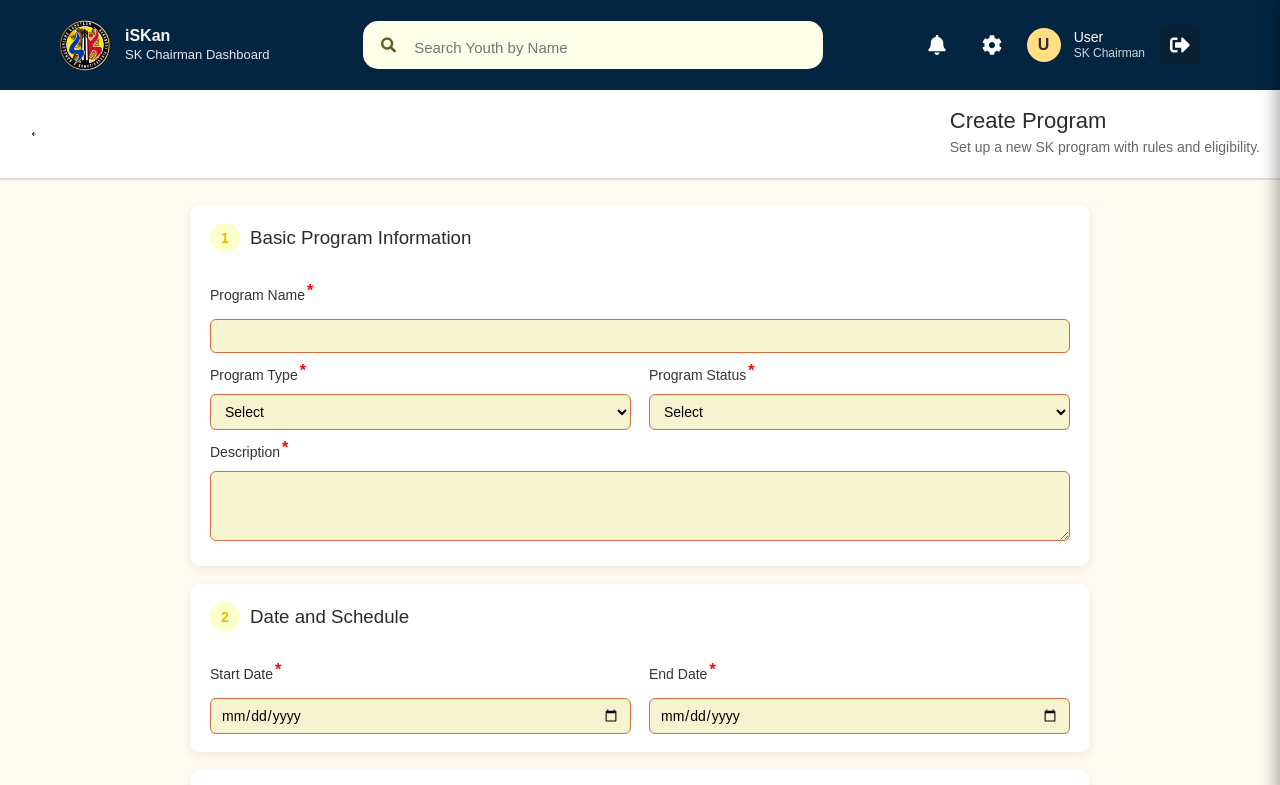
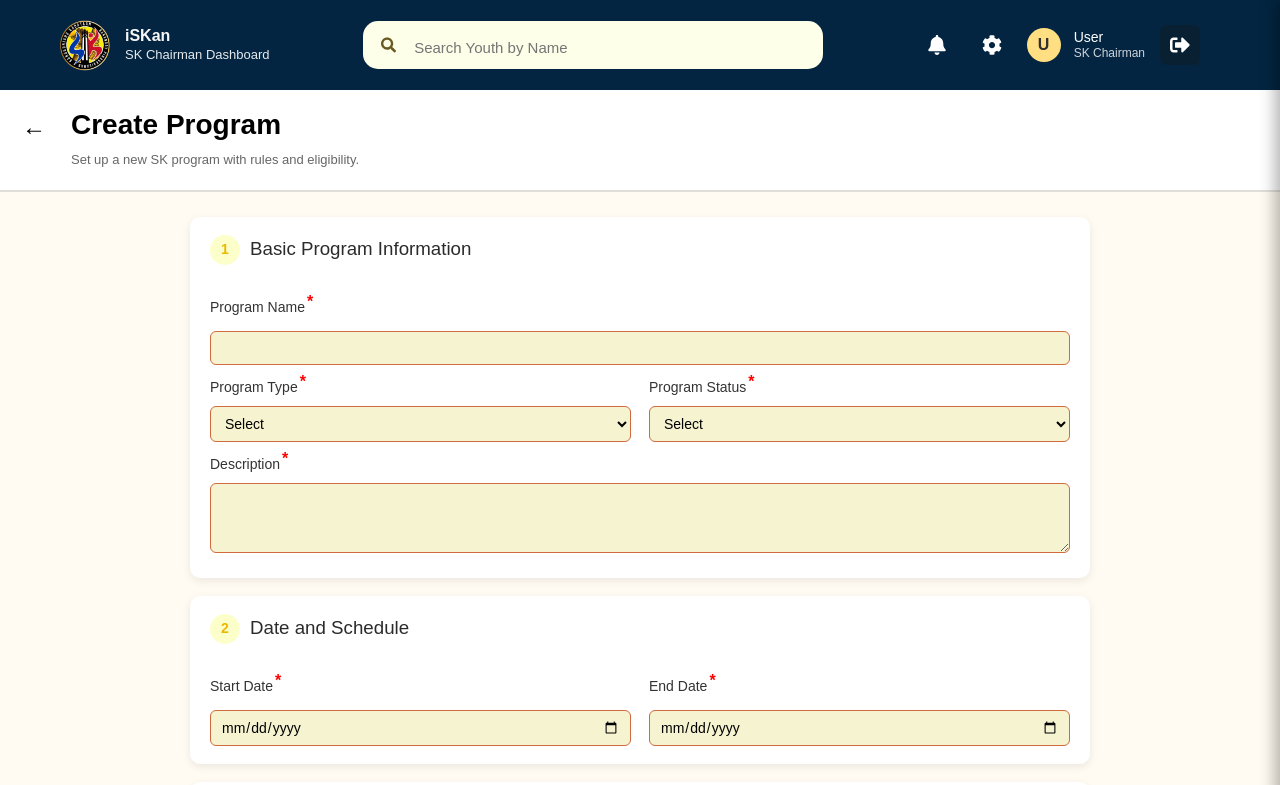
Before and after one commit to patriciabambam13-spec/iSKan-system, a React (Vite) app: page /create-programs in a window 1280 px wide. Shown: the top 785 px of the page. Built offline with nearby package versions, Linux system fonts and the light colour scheme.

Commit message:
Title header readjustment

```diff
--- a/src/pages/CreatePrograms.jsx
+++ b/src/pages/CreatePrograms.jsx
@@ -218,11 +218,10 @@ export default function CreateProgram() {
 
             {/* Page Header */}
 
-            <div className="page-header">
-
+            {/*<div className="page-header">
                 <button
                     className="back-btn"
-                    onClick={() => navigate("/dashboard")}
+                    onClick={() => navigate(-1)}
                 >
                     <FaArrowLeft />
                 </button>
@@ -231,7 +230,19 @@ export default function CreateProgram() {
                     <h2>Create Program</h2>
                     <p>Set up a new SK program with rules and eligibility.</p>
                 </div>
+            </div>*/}
 
+            {/* SEPARATED PAGE HEADER */}
+            <div className="page-header-wrapper">
+                <div className="page-header">
+                    <div className="page-header-left">
+                        <button className="back-btn" aria-label="Go back" onClick={() => navigate(-1)}>←</button>
+                        <div className="header-text">
+                          <h2>Create Program</h2>
+                          <p>Set up a new SK program with rules and eligibility.</p>
+                        </div>
+                    </div>
+                </div>
             </div>
 
             {/* Forms */}
--- a/src/pages/RegisterYouth.jsx
+++ b/src/pages/RegisterYouth.jsx
@@ -1,4 +1,5 @@
 import { useState } from "react";
+import { useNavigate } from "react-router-dom";
 import Navbar from "../components/Navbar";
 import { supabase } from "../services/supabaseClient";
 import { QRCodeCanvas } from "qrcode.react";
@@ -30,7 +31,7 @@ export default function RegisterYouth() {
     const [errors,setErrors] = useState({});
     const [showQR,setShowQR] = useState(false);
     const [qrCode,setQrCode] = useState("");
-
+    const navigate = useNavigate();
 
 //functions
   function handleChange(e){
@@ -233,7 +234,7 @@ return(
 
 <>
     <Navbar/>
-
+    {/*}
     <div className="page-header">
 
       <button className="back-btn" onClick={()=>window.history.back()}>
@@ -245,6 +246,19 @@ return(
       <p>Register a new youth and generate QR ID</p>
       </div>
 
+    </div>*/}
+
+    {/* SEPARATED PAGE HEADER */}
+    <div className="page-header-wrapper">
+      <div className="page-header">
+          <div className="page-header-left">
+              <button className="back-btn" aria-label="Go back" onClick={() => navigate(-1)}>←</button>
+              <div className="header-text">
+                <h2>Add Youth</h2>
+                <p>Register a new youth and generate QR ID</p>
+              </div>
+          </div>
+      </div>
     </div>
 
   <form onSubmit={handleSubmit} className="register-form">
--- a/src/pages/manageYouth.jsx
+++ b/src/pages/manageYouth.jsx
@@ -1,4 +1,5 @@
 import { useState, useEffect } from "react";
+import { Link, useNavigate } from 'react-router-dom';
 import Navbar from "../components/Navbar";
 import { supabase } from "../services/supabaseClient";
 import "../styles/manageYouth.css";
@@ -18,6 +19,11 @@ export default function ManageYouth() {
   const [showView, setShowView] = useState(false);
   const [showEdit, setShowEdit] = useState(false);
   const [showDelete, setShowDelete] = useState(false);
+
+  const navigate = useNavigate();
+  const handleClick = (routePath) => {
+    navigate(routePath); // Navigate to the specified route path
+  };
 
   // FETCH YOUTH
   const fetchYouth = async () => {
@@ -92,7 +98,7 @@ export default function ManageYouth() {
       <div className="page-header-wrapper">
         <div className="page-header">
           <div className="page-header-left">
-            <button className="back-btn" aria-label="Go back">←</button>
+            <button className="back-btn" aria-label="Go back" onClick={() => navigate(-1)}>←</button>
             <div className="header-text">
               <h2>Manage Youth</h2>
               <p>View, edit, and manage registered youth records</p>
```
